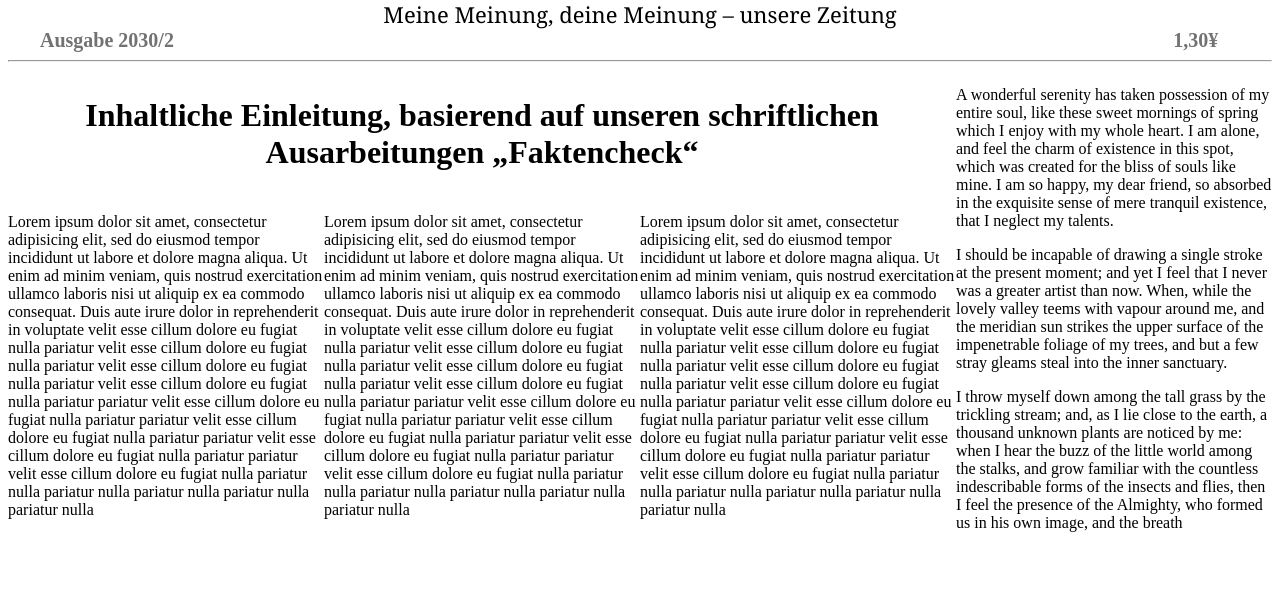
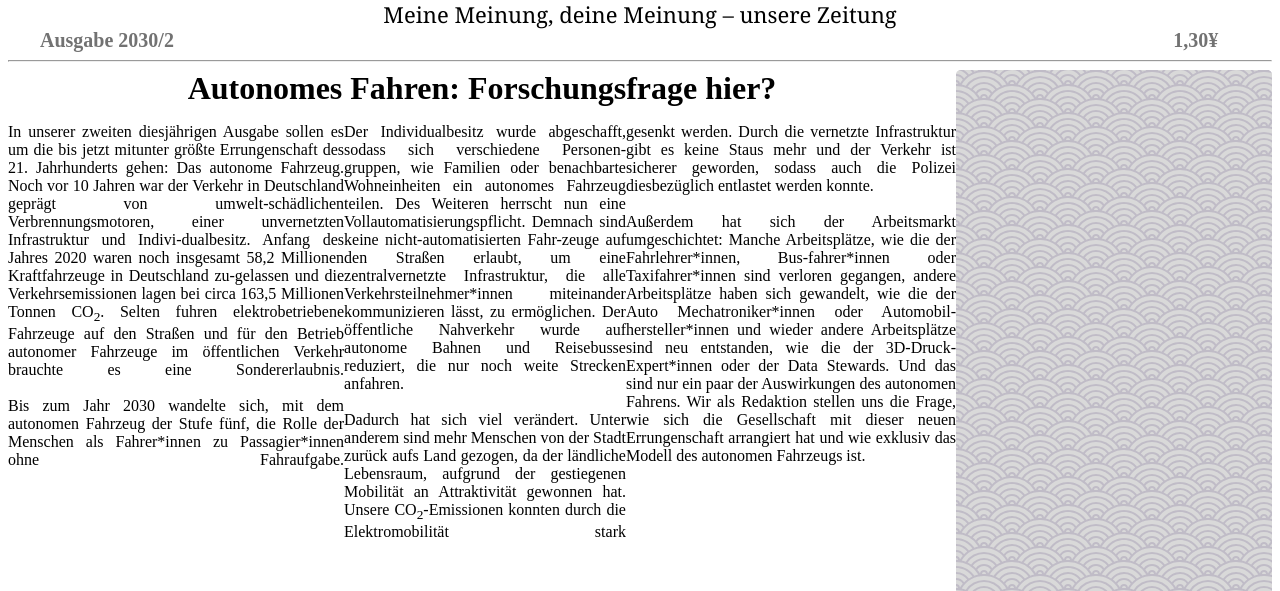
Before and after one commit to spagnuolo/meinzeit, a Svelte app: page / in a window 1280 px wide. Shown: the part 123-714 px from the top of the page. Built offline with nearby package versions, Linux system fonts and the light colour scheme; the HTML template or start-up script is replaced by a standard one.

Commit message:
added written content and improved layout

```diff
--- a/src/App.svelte
+++ b/src/App.svelte
@@ -1,23 +1,16 @@
 <script>
 	import { fade } from "svelte/transition";
+	import Elaine from "./Elaine.svelte";
+	import Gallery from "./Gallery.svelte";
+	import Head from "./Head.svelte";
+	import Interviews from "./Interviews.svelte";
+	import RechtFoot from "./RechtFoot.svelte";
+	import Tail from "./Tail.svelte";
+	import TechnikHead from "./TechnikHead.svelte";
 	import Title from "./Title.svelte";
-	import Head from "./Head.svelte";
-	import TechnikHead from "./TechnikHead.svelte";
-	import Gallery from "./Gallery.svelte";
-	import Interviews from "./Interviews.svelte";
-	import Foot from "./Foot.svelte";
-	import Plot from "./Plot.svelte";
-	import Tail from "./Tail.svelte";
-	import Video from "./Video.svelte";
-	import Side0 from "./Side0.svelte";
-	import Side2 from "./Side2.svelte";
-	import Side3 from "./Side3.svelte";
-	import Side4 from "./Side4.svelte";
-	import Elaine from "./Elaine.svelte";
-	import RechtFoot from "./RechtFoot.svelte";
 
-	let img_focus = 3;
-	let fadeInTime = 300;
+	let img_focus = 0;
+	let fadeInTime = 0;
 </script>
 
 <div class="main">
@@ -26,10 +19,12 @@
 	</div>
 
 	<div class="head">
-		{#if img_focus == 2}
+		{#if img_focus == 0}
+			<Head />
+		{:else if img_focus == 2}
 			<TechnikHead />
 		{:else}
-			<Head />
+			<div class="clouds" />
 		{/if}
 	</div>
 
@@ -39,86 +34,35 @@
 
 	<div class="foot">
 		{#if img_focus == 1}
-			<div class="player">
-				<Video />
-			</div>
+			<div class="clouds" />
 		{:else if img_focus == 2}
 			<RechtFoot />
 		{:else if img_focus == 3}
-			<div>
-				<h2>Aufruf von letzer Woche:</h2>
-				<article style="width:300px">
-					Liebe Leser*innen,
-					<br />
-					<br />
-					<div style="text-align:justify;">
-						ihre Meinung ist wieder gefragt. Diesmal zu einem sehr
-						aktuellem Thema: Das elektro-betriebene autonome
-						Fahrzeug. Wie erleben Sie diese neue Technologie, die
-						uns nun schon seit mehreren Wochen begleitet? Was hat
-						sich für Sie beruflich oder privat verändert, seit der
-						Vollautomatisierungspflicht? Besitzen Sie selbst ein
-						autonomes Auto? Haben Sie dies-bezüglich Ängste oder
-						Sorgen? Wir wollen wissen, was Sie beschäftigt!
-					</div>
-					<br />
-					<br />
-					Mit freundlichen
-					<br />
-					<br />
-					Grüßen Ihre Redaktion
-				</article>
-			</div>
 			<Interviews />
 		{:else}
-			<Foot />
+			<div class="clouds" />
 		{/if}
 	</div>
 
 	<!-- <div class="side clouds"> -->
 	<div class="side {img_focus == null ? 'clouds' : ''}">
 		{#if img_focus == 0}
-			<div in:fade={{ duration: fadeInTime }}>
-				<Side0 />
+			<div class="clouds" in:fade={{ duration: fadeInTime }}>
+				<div class="clouds" />
+				<!-- <Side0 /> -->
 			</div>
 		{:else if img_focus == 1}
-			<div in:fade={{ duration: fadeInTime }}>
-				<!-- <Eliza /> -->
-				<audio controls>
-					<source src="media/hecker.mp3" type="audio/mpeg" />
-					<track kind="captions" />
-					Your browser does not support the audio tag.
-				</audio>
-				<audio controls>
-					<source src="media/helge.m4a" type="audio/mpeg" />
-					<track kind="captions" />
-					Your browser does not support the audio tag.
-				</audio>
-				<audio controls>
-					<source src="media/linh.mp3" type="audio/mpeg" />
-					<track kind="captions" />
-					Your browser does not support the audio tag.
-				</audio>
-				<audio controls>
-					<source src="media/simplex.m4a" type="audio/mpeg" />
-					<track kind="captions" />
-					Your browser does not support the audio tag.
-				</audio>
-			</div>
+			<div class="clouds" in:fade={{ duration: fadeInTime }} />
 		{:else if img_focus == 2}
 			<div in:fade={{ duration: fadeInTime }}>
 				<Elaine />
 			</div>
 		{:else if img_focus == 3}
-			<div in:fade={{ duration: fadeInTime }}>
-				<Side3 />
-			</div>
+			<div class="clouds" in:fade={{ duration: fadeInTime }} />
 		{:else if img_focus == 4}
-			<div in:fade={{ duration: fadeInTime }}>
-				<Side4 />
-			</div>
+			<div class="clouds" in:fade={{ duration: fadeInTime }} />
 		{:else}
-			<h2>hmm</h2>
+			<div class="clouds" />
 		{/if}
 	</div>
 
@@ -136,7 +80,7 @@
 	.head {
 		/* background-color: #22861744; */
 		grid-area: head;
-		height: 550px;
+		height: 520px;
 	}
 
 	.middle {
@@ -154,11 +98,11 @@
 	.foot {
 		/* background-color: #86218f63; */
 		grid-area: foot;
-		/* height: 800px; */
+		height: 900px;
 
 		/* display: flex;
 		justify-content: space-around; */
-		/* overflow: hidden; */
+		overflow: hidden;
 	}
 
 	.tail {
@@ -179,12 +123,12 @@
 			"tail tail tail tail";
 	}
 
-	.player {
+	/* .player {
 		display: flex;
 		flex-direction: column;
 		justify-content: center;
 		margin: 20px;
-	}
+	} */
 
 	.clouds {
 		height: 100%;
--- a/src/Gallery.svelte
+++ b/src/Gallery.svelte
@@ -9,7 +9,7 @@
             title: "Chancen der Inklusion",
         },
         { active: false, url: "img/05.jpg", title: "Technik" },
-        { active: false, url: "img/04.jpg", title: "Meinungsbild" },
+        { active: false, url: "img/writting.jpg", title: "Meinungsbild" },
         { active: false, url: "img/03.jpg", title: "Fluss" },
     ];
 
--- a/src/Head.svelte
+++ b/src/Head.svelte
@@ -1,54 +1,59 @@
-<h2>
-    Inhaltliche Einleitung, basierend auf unseren schriftlichen Ausarbeitungen
-    „Faktencheck“
-</h2>
+<h2>Autonomes Fahren: Forschungsfrage hier?</h2>
 <div>
-    <p>
-        Lorem ipsum dolor sit amet, consectetur adipisicing elit, sed do eiusmod
-        tempor incididunt ut labore et dolore magna aliqua. Ut enim ad minim
-        veniam, quis nostrud exercitation ullamco laboris nisi ut aliquip ex ea
-        commodo consequat. Duis aute irure dolor in reprehenderit in voluptate
-        velit esse cillum dolore eu fugiat nulla pariatur velit esse cillum
-        dolore eu fugiat nulla pariatur velit esse cillum dolore eu fugiat nulla
-        pariatur velit esse cillum dolore eu fugiat nulla pariatur pariatur
-        velit esse cillum dolore eu fugiat nulla pariatur pariatur velit esse
-        cillum dolore eu fugiat nulla pariatur pariatur velit esse cillum dolore
-        eu fugiat nulla pariatur pariatur velit esse cillum dolore eu fugiat
-        nulla pariatur nulla pariatur nulla pariatur nulla pariatur nulla
-        pariatur nulla
+    <p class="block">
+        In unserer zweiten diesjährigen Ausgabe sollen es um die bis jetzt
+        mitunter größte Errungenschaft des 21. Jahrhunderts gehen: Das autonome
+        Fahrzeug. Noch vor 10 Jahren war der Verkehr in Deutschland geprägt von
+        umwelt-schädlichen Verbrennungsmotoren, einer unvernetzten Infrastruktur
+        und Indivi-dualbesitz. Anfang des Jahres 2020 waren noch insgesamt 58,2
+        Millionen Kraftfahrzeuge in Deutschland zu-gelassen und die
+        Verkehrsemissionen lagen bei circa 163,5 Millionen Tonnen CO<sub>2</sub
+        >. Selten fuhren elektrobetriebene Fahrzeuge auf den Straßen und für den
+        Betrieb autonomer Fahrzeuge im öffentlichen Verkehr brauchte es eine
+        Sondererlaubnis.
+        <br />
+        <br />
+        Bis zum Jahr 2030 wandelte sich, mit dem autonomen Fahrzeug der Stufe fünf,
+        die Rolle der Menschen als Fahrer*innen zu Passagier*innen ohne Fahraufgabe.
+    </p>
+    <p class="block">
+        Der Individualbesitz wurde abgeschafft, sodass sich verschiedene
+        Personen-gruppen, wie Familien oder benachbarte Wohneinheiten ein
+        autonomes Fahrzeug teilen. Des Weiteren herrscht nun eine
+        Vollautomatisierungspflicht. Demnach sind keine nicht-automatisierten
+        Fahr-zeuge auf den Straßen erlaubt, um eine zentralvernetzte
+        Infrastruktur, die alle Verkehrsteilnehmer*innen miteinander
+        kommunizieren lässt, zu ermöglichen. Der öffentliche Nahverkehr wurde
+        auf autonome Bahnen und Reisebusse reduziert, die nur noch weite
+        Strecken anfahren.
+        <br />
+        <br />
+        Dadurch hat sich viel verändert. Unter anderem sind mehr Menschen von der
+        Stadt zurück aufs Land gezogen, da der ländliche Lebensraum, aufgrund der
+        gestiegenen Mobilität an Attraktivität gewonnen hat. Unsere CO<sub
+            >2</sub
+        >-Emissionen konnten durch die Elektromobilität stark
     </p>
     <p>
-        Lorem ipsum dolor sit amet, consectetur adipisicing elit, sed do eiusmod
-        tempor incididunt ut labore et dolore magna aliqua. Ut enim ad minim
-        veniam, quis nostrud exercitation ullamco laboris nisi ut aliquip ex ea
-        commodo consequat. Duis aute irure dolor in reprehenderit in voluptate
-        velit esse cillum dolore eu fugiat nulla pariatur velit esse cillum
-        dolore eu fugiat nulla pariatur velit esse cillum dolore eu fugiat nulla
-        pariatur velit esse cillum dolore eu fugiat nulla pariatur pariatur
-        velit esse cillum dolore eu fugiat nulla pariatur pariatur velit esse
-        cillum dolore eu fugiat nulla pariatur pariatur velit esse cillum dolore
-        eu fugiat nulla pariatur pariatur velit esse cillum dolore eu fugiat
-        nulla pariatur nulla pariatur nulla pariatur nulla pariatur nulla
-        pariatur nulla
-    </p>
-    <p>
-        Lorem ipsum dolor sit amet, consectetur adipisicing elit, sed do eiusmod
-        tempor incididunt ut labore et dolore magna aliqua. Ut enim ad minim
-        veniam, quis nostrud exercitation ullamco laboris nisi ut aliquip ex ea
-        commodo consequat. Duis aute irure dolor in reprehenderit in voluptate
-        velit esse cillum dolore eu fugiat nulla pariatur velit esse cillum
-        dolore eu fugiat nulla pariatur velit esse cillum dolore eu fugiat nulla
-        pariatur velit esse cillum dolore eu fugiat nulla pariatur pariatur
-        velit esse cillum dolore eu fugiat nulla pariatur pariatur velit esse
-        cillum dolore eu fugiat nulla pariatur pariatur velit esse cillum dolore
-        eu fugiat nulla pariatur pariatur velit esse cillum dolore eu fugiat
-        nulla pariatur nulla pariatur nulla pariatur nulla pariatur nulla
-        pariatur nulla
+        gesenkt werden. Durch die vernetzte Infrastruktur gibt es keine Staus
+        mehr und der Verkehr ist sicherer geworden, sodass auch die Polizei
+        diesbezüglich entlastet werden konnte.
+        <br />
+        <br />
+        Außerdem hat sich der Arbeitsmarkt umgeschichtet: Manche Arbeitsplätze, wie
+        die der Fahrlehrer*innen, Bus-fahrer*innen oder Taxifahrer*innen sind verloren
+        gegangen, andere Arbeitsplätze haben sich gewandelt, wie die der Auto Mechatroniker*innen
+        oder Automobil-hersteller*innen und wieder andere Arbeitsplätze sind neu
+        entstanden, wie die der 3D-Druck-Expert*innen oder der Data Stewards. Und
+        das sind nur ein paar der Auswirkungen des autonomen Fahrens. Wir als Redaktion
+        stellen uns die Frage, wie sich die Gesellschaft mit dieser neuen Errungenschaft
+        arrangiert hat und wie exklusiv das Modell des autonomen Fahrzeugs ist.
     </p>
 </div>
 
 <style>
     h2 {
+        margin: 0;
         font-weight: bold;
         font-size: 32px;
         text-align: center;
@@ -59,4 +64,12 @@
         display: flex;
         justify-content: space-around;
     }
+
+    p {
+        text-align: justify;
+    }
+
+    .block {
+        text-align-last: justify;
+    }
 </style>
--- a/src/Plot.svelte
+++ b/src/Plot.svelte
@@ -6,8 +6,8 @@
     const xTicks = [2015, 2020, 2025, 2030];
     const padding = { top: 20, right: 15, bottom: 20, left: 45 };
 
-    let width = 500;
-    let height = 400;
+    let width = 550;
+    let height = 300;
 
     $: xScale = scaleLinear()
         .domain([minX, maxX])
@@ -98,8 +98,8 @@
 <style>
     .chart {
         width: 100%;
-        max-width: 500px;
-        max-height: 400px;
+        max-width: 550px;
+        max-height: 300px;
         margin-left: auto;
         margin-right: auto;
     }
@@ -107,7 +107,7 @@
     svg {
         position: relative;
         width: 100%;
-        height: 400px;
+        height: 300px;
         overflow: visible;
     }
 
```
Also changed, not shown: src/Interviews.svelte (+40 -3 lines), 6 other files (tests, documents, lock files or other folders).
